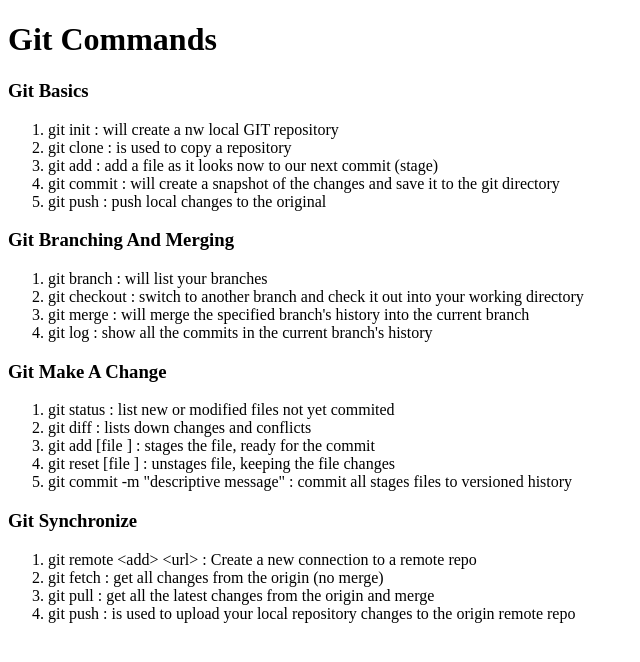
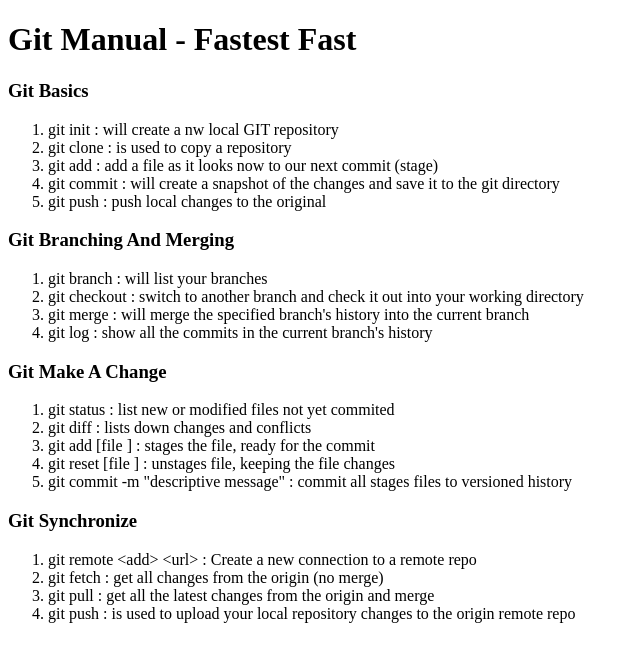
Before and after one commit to MdKasimS/SpeedyGit, a plain HTML site: page git.html in a window 1280 px wide. Shown: the whole page, without its empty margins (0-640 px from the left). Drawn offline with Linux system fonts and the light colour scheme.

Commit message:
Changed title

```diff
--- a/git.html
+++ b/git.html
@@ -2,13 +2,13 @@
 <html>
 	<head>
 	<title>
-
+		Git Manual
 	</title>
 	</head>
 
 	<body>
 		<div class="header">
-			<h1> Git Commands</h1>
+			<h1> Git Manual - Fastest Fast</h1>
 
 		</div>
 
```
